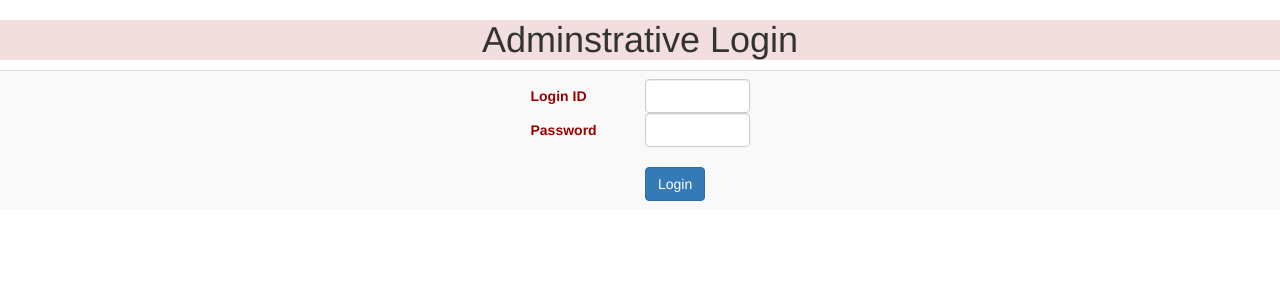
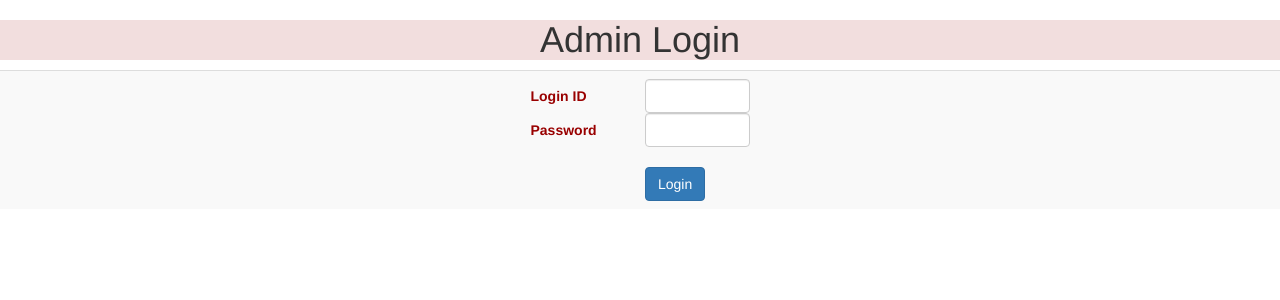
Before and after one commit to inicious/mcq_website, a PHP site: page /admin/index.php in a window 1280 px wide. Shown: the top 300 px of the page. Run offline with PHP 8.4, Linux system fonts and the light colour scheme.

Commit message:
Final Update

```diff
--- a/admin/index.php
+++ b/admin/index.php
@@ -6,7 +6,7 @@ include("../database.php");
 <!DOCTYPE HTML PUBLIC "-//W3C//DTD HTML 4.01 Transitional//EN" "http://www.w3.org/TR/html4/loose.dtd">
 <html>
 <head>
-<title>Administrative Login - Online Exam</title>
+<title>Admin Login - Online Exam</title>
 <meta http-equiv="Content-Type" content="text/html; charset=iso-8859-1">
 <link href="../quiz.css" rel="stylesheet" type="text/css">
 <link rel="stylesheet" href="css/bootstrap.min.css"/>
@@ -34,7 +34,7 @@ if(isset($submit))
 }
 ?>
 
-<h1 class="text-center bg-danger">Adminstrative Login</h1>
+<h1 class="text-center bg-danger">Admin Login</h1>
 <form name="form1" method="post" action="">
 <table class="table table-striped">
   <tr>
--- a/signup.php
+++ b/signup.php
@@ -71,7 +71,7 @@ include("header.php");
  <table width="100%" border="0">
    <tr>
 
-     <h1 class="text-center bg-primary">REGISTRACTION PAGE</h1>
+     <h1 class="text-center bg-primary">REGISTRATION PAGE</h1>
    </tr>
    <tr>
      <td><form name="form1" method="post" action="signupuser.php" onSubmit="return check();">
```
